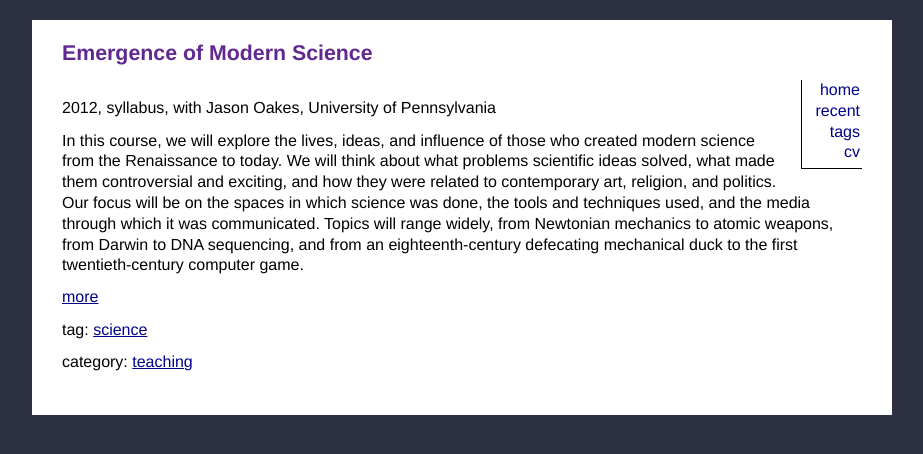
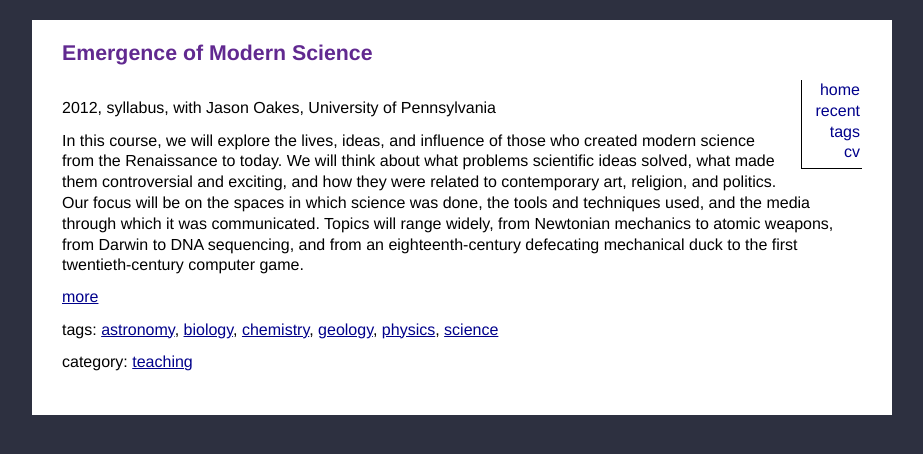
Before and after one commit to collopy/collopy.github.io, a Jekyll site: the page built from teaching/_posts/2012-07-02-emergence.md, in a window 1280 px wide. Shown: the top 454 px of the page, without its empty margins (178-1101 px from the left). Built offline with Jekyll 4.4.1, drawn with Linux system fonts in a browser that asks for light colours.

Commit message:
Added tags

```diff
--- a/teaching/_posts/2012-07-02-emergence.md
+++ b/teaching/_posts/2012-07-02-emergence.md
@@ -6,7 +6,7 @@ collaborators: Jason Oakes
 venue: University of Pennsylvania
 link: /teaching/2012/stsc001.pdf
 medium: text
-tags: science
+tags: science physics chemistry biology geology astronomy
 ---
 
 In this course, we will explore the lives, ideas, and influence of those who created modern science from the Renaissance to today. We will think about what problems scientific ideas solved, what made them controversial and exciting, and how they were related to contemporary art, religion, and politics. Our focus will be on the spaces in which science was done, the tools and techniques used, and the media through which it was communicated. Topics will range widely, from Newtonian mechanics to atomic weapons, from Darwin to DNA sequencing, and from an eighteenth-century defecating mechanical duck to the first twentieth-century computer game.
--- a/teaching/_posts/2017-01-09-evolution.html
+++ b/teaching/_posts/2017-01-09-evolution.html
@@ -4,7 +4,7 @@ title: The Evolution Debates
 format: syllabus
 venue: University of Southern California
 medium: text
-tags: biology religion evolution science Christianity
+tags: biology religion evolution science Christianity eugenics
 ---
 
 <p>As the evolution of life generally and humanity in particular became scientific orthodoxy in the nineteenth and twentieth centuries, scientists and other intellectuals debated what this meant. Some conceptions of God were compatible with evolution and others were not, for example, but the inverse was also true: certain conceptions of evolution were compatible with God and others were not. And at the same time, some conceptions of evolution emphasized cooperation and suggested humans would achieve the happiest lives through socialism, while others emphasized the roles of competition and “survival of the fittest” and suggested that capitalism was a better system for human achievement. Some theories of human evolution justified white supremacy, while others suggested racial equality. As a result, debates about biology were often also debates about religion and politics, and the three fields were repeatedly re-formed together.</p>
--- a/teaching/_posts/2022-08-29-curating.html
+++ b/teaching/_posts/2022-08-29-curating.html
@@ -5,7 +5,7 @@ format: syllabus
 collaborators: Claudia Bohn-Spector
 venue: Claremont Graduate University
 medium: text
-tags: art visual-culture science technology media
+tags: art visual-culture science technology media astronomy biology chemistry physics
 ---
 
 <p>This is a syllabus for Curating Art and Science, a course offered in museum studies, history, and cultural studies in fall 2022 at Claremont Graduate University. This course will explore the history of interactions between art, science, and technology, and how to curate exhibitions on the subject. It is partly based on the instructors’ work, as part of the Getty Foundation’s Pacific Standard Time 2024 program on art, science, and LA, to develop a multi-sited, campus-wide exhibition at Caltech on Caltech’s own uses of visual culture over the last century to produce science, to communicate it, and to foster scientific identity and community. Our readings will emphasize the 20th century US, and sometimes specifically Caltech’s own history, but student projects may extend beyond this geographical and chronological context.</p>
```
